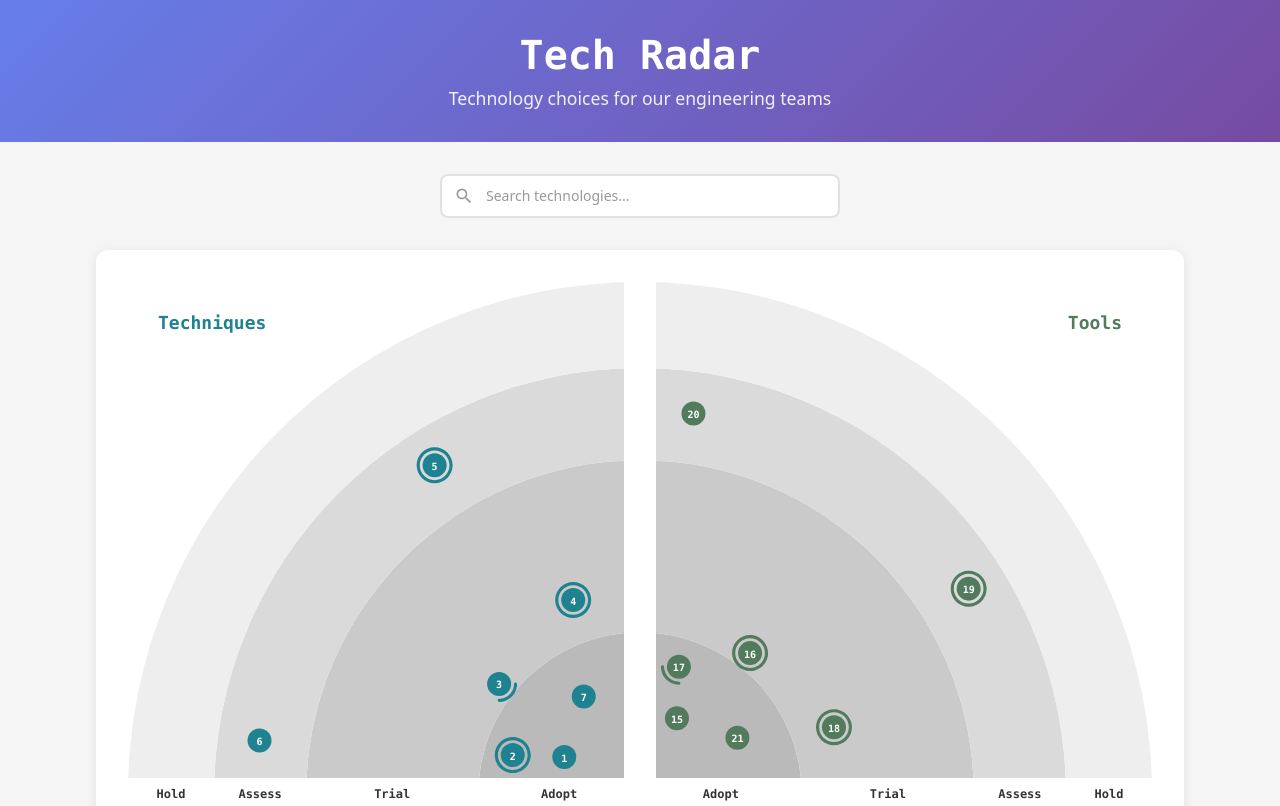
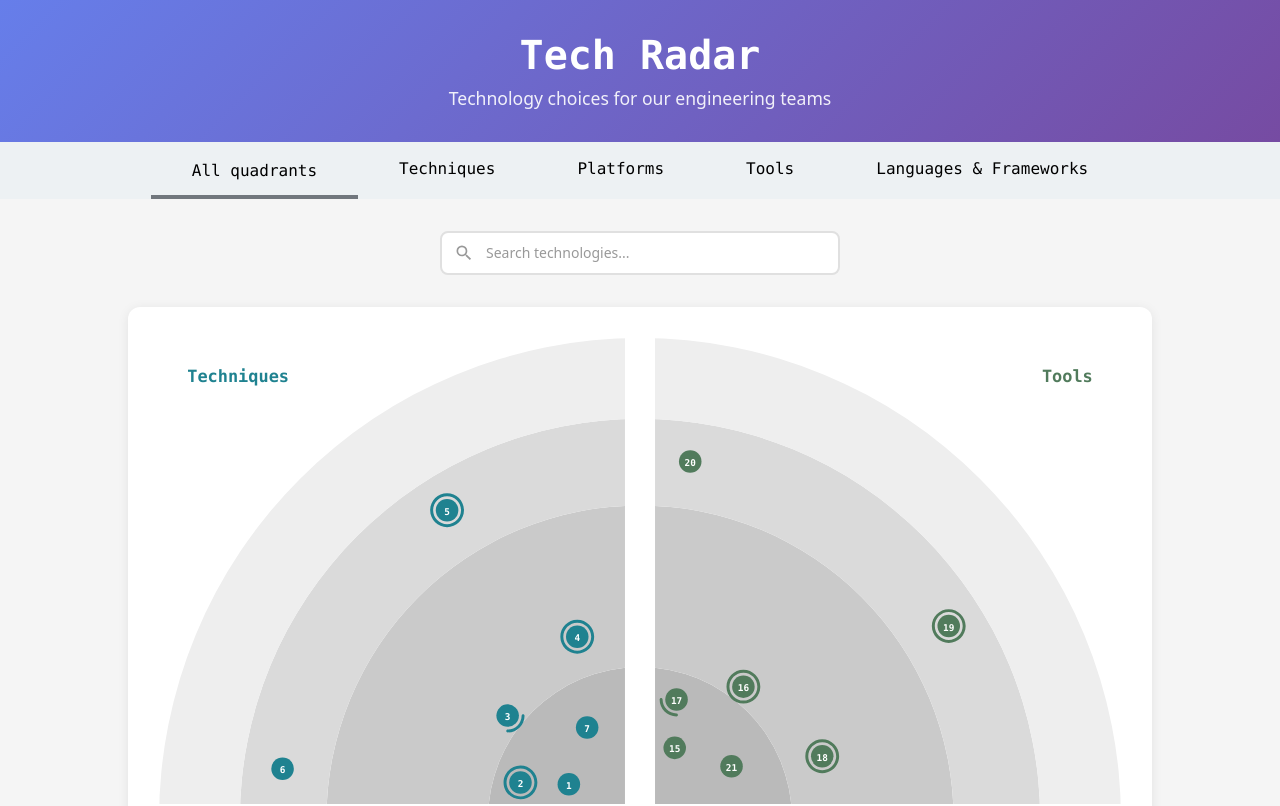
Before and after one commit to caiokf/homepage, a Vue app: page / in a window 1280 px wide. Shown: the top 806 px of the page. Built offline with nearby package versions, Linux system fonts and the light colour scheme.

Commit message:
feat(radar): add radar animation

```diff
--- a/src/App.vue
+++ b/src/App.vue
@@ -4,6 +4,14 @@
       <h1>Tech Radar</h1>
       <p class="subtitle">Technology choices for our engineering teams</p>
     </header>
+
+    <!-- Quadrant navigation tabs -->
+    <RadarHeader
+      v-if="radar"
+      :radar="radar"
+      :selected-quadrant="selectedQuadrant"
+      @select="handleQuadrantSelected"
+    />
 
     <div v-if="radar" class="main-content">
       <!-- Search bar -->
@@ -12,18 +20,38 @@
       </div>
 
       <!-- Main radar and table container -->
-      <main class="radar-layout" :class="{ 'has-selection': selectedQuadrant }">
-        <div class="radar-wrapper">
+      <main class="radar-layout" :class="layoutClasses">
+        <!-- Table on LEFT (for first/second quadrants - radar moves right) -->
+        <div
+          v-if="selectedQuadrant && selectedQuadrantConfig && isRadarOnRight"
+          class="table-wrapper table-left"
+        >
+          <QuadrantTable
+            :quadrant-name="selectedQuadrantConfig.quadrant?.name || ''"
+            :quadrant-order="selectedQuadrant"
+            :blips="selectedQuadrantBlips"
+            :highlighted-blip-id="hoveredBlipId"
+            @blip-hover="handleTableBlipHover"
+            @blip-click="handleBlipSelected"
+          />
+        </div>
+
+        <div class="radar-wrapper" :style="radarWrapperStyle">
           <TechRadar
             ref="techRadarRef"
             :radar="radar"
+            :selected-quadrant="selectedQuadrant"
             @quadrant-selected="handleQuadrantSelected"
             @blip-selected="handleBlipSelected"
             @blip-hovered="handleBlipHovered"
           />
         </div>
 
-        <div v-if="selectedQuadrant && selectedQuadrantConfig" class="table-wrapper">
+        <!-- Table on RIGHT (for third/fourth quadrants - radar moves left) -->
+        <div
+          v-if="selectedQuadrant && selectedQuadrantConfig && !isRadarOnRight"
+          class="table-wrapper table-right"
+        >
           <QuadrantTable
             :quadrant-name="selectedQuadrantConfig.quadrant?.name || ''"
             :quadrant-order="selectedQuadrant"
@@ -52,6 +80,7 @@ import TechRadar from './components/TechRadar.vue'
 import QuadrantTable from './components/QuadrantTable.vue'
 import RadarLegend from './components/RadarLegend.vue'
 import RadarSearch from './components/RadarSearch.vue'
+import RadarHeader from './components/RadarHeader.vue'
 import { createRadarFromData } from './data/radar-factory'
 import { sampleRadarData } from './data/sample-data'
 import { Radar } from './models/radar'
@@ -93,6 +122,34 @@ const selectedQuadrantBlips = computed<PositionedBlip[]>(() => {
   }
 
   return selectedQuadrantConfig.value.quadrant.calculateBlipPositions(geometry)
+})
+
+// Determine if radar should move to the right (first/second quadrants selected)
+// First/Second quadrants are on LEFT side of radar, so radar moves RIGHT, table on LEFT
+// Third/Fourth quadrants are on RIGHT side of radar, so radar moves LEFT, table on RIGHT
+const isRadarOnRight = computed(() => {
+  return selectedQuadrant.value === 'first' || selectedQuadrant.value === 'second'
+})
+
+// Layout classes for the radar-layout container
+const layoutClasses = computed(() => ({
+  'has-selection': !!selectedQuadrant.value,
+  'table-on-left': isRadarOnRight.value,
+  'table-on-right': selectedQuadrant.value && !isRadarOnRight.value,
+}))
+
+// Radar wrapper style - changes width when quadrant is selected
+const radarWrapperStyle = computed(() => {
+  if (!selectedQuadrant.value) {
+    return {
+      width: '1024px',
+    }
+  }
+
+  // Shrink to 0.6 of original width (614px)
+  return {
+    width: '614px',
+  }
 })
 
 function handleQuadrantSelected(order: QuadrantOrder | null) {
@@ -167,13 +224,12 @@ header .subtitle {
 
 .radar-layout {
   display: flex;
-  gap: 2rem;
+  gap: 0;
   justify-content: center;
   align-items: flex-start;
-}
-
-.radar-layout.has-selection {
-  flex-wrap: wrap;
+  /* Container stays at original radar size (1024px + padding) */
+  width: 1056px; /* 1024 + 2*16px padding */
+  margin: 0 auto;
 }
 
 .radar-wrapper {
@@ -181,13 +237,52 @@ header .subtitle {
   border-radius: 12px;
   padding: 1rem;
   box-shadow: 0 2px 12px rgba(0, 0, 0, 0.08);
+  transition: width 1s ease;
+  flex-shrink: 0;
+  box-sizing: border-box;
 }
 
 .table-wrapper {
-  flex: 0 0 400px;
-  max-width: 400px;
+  /* Table is 0.4 of 1024px = 410px */
+  width: 410px;
+  flex-shrink: 0;
   max-height: 80vh;
   overflow-y: auto;
+  overflow-x: hidden;
+  box-sizing: border-box;
+  animation: slideIn 1s ease;
+}
+
+.table-wrapper.table-left {
+  order: -1;
+  animation-name: slideInFromLeft;
+}
+
+.table-wrapper.table-right {
+  order: 1;
+  animation-name: slideInFromRight;
+}
+
+@keyframes slideInFromLeft {
+  from {
+    opacity: 0;
+    transform: translateX(-50px);
+  }
+  to {
+    opacity: 1;
+    transform: translateX(0);
+  }
+}
+
+@keyframes slideInFromRight {
+  from {
+    opacity: 0;
+    transform: translateX(50px);
+  }
+  to {
+    opacity: 1;
+    transform: translateX(0);
+  }
 }
 
 .loading {
--- a/src/components/QuadrantTable.vue
+++ b/src/components/QuadrantTable.vue
@@ -60,6 +60,8 @@ function handleBlipClick(blip: PositionedBlip) {
   border-radius: 8px;
   box-shadow: 0 2px 8px rgba(0, 0, 0, 0.1);
   overflow: hidden;
+  width: 100%;
+  box-sizing: border-box;
 }
 
 .quadrant-title {
--- /dev/null
+++ b/src/components/RadarHeader.vue
@@ -0,0 +1,152 @@
+<template>
+  <nav class="radar-header">
+    <ul class="radar-header__list">
+      <li
+        :class="['radar-header__item', { 'active-item': !selectedQuadrant }]"
+      >
+        <button
+          class="radar-header__button"
+          @click="$emit('select', null)"
+        >
+          All quadrants
+        </button>
+      </li>
+      <li
+        v-for="quadrant in quadrants"
+        :key="quadrant.order"
+        :class="['radar-header__item', quadrant.order, { 'active-item': selectedQuadrant === quadrant.order }]"
+      >
+        <button
+          class="radar-header__button"
+          @click="$emit('select', quadrant.order)"
+        >
+          {{ quadrant.quadrant?.name }}
+        </button>
+      </li>
+    </ul>
+  </nav>
+</template>
+
+<script setup lang="ts">
+import { computed } from 'vue'
+import type { Radar } from '../models/radar'
+import type { QuadrantOrder } from '../config/radar-config'
+
+const props = defineProps<{
+  radar: Radar
+  selectedQuadrant: QuadrantOrder | null
+}>()
+
+defineEmits<{
+  (e: 'select', quadrant: QuadrantOrder | null): void
+}>()
+
+const quadrants = computed(() => props.radar.quadrants)
+</script>
+
+<style scoped>
+.radar-header {
+  width: 100%;
+  background-color: #edf1f3;
+  display: flex;
+  justify-content: center;
+  min-height: 56px;
+}
+
+.radar-header__list {
+  display: flex;
+  flex-direction: row;
+  justify-content: center;
+  align-items: center;
+  list-style: none;
+  margin: 0;
+  padding: 0;
+  height: 100%;
+}
+
+.radar-header__item {
+  display: inline-flex;
+  align-items: center;
+  justify-content: center;
+  height: 100%;
+  box-sizing: border-box;
+  font-size: 16px;
+  border-bottom: 4px solid transparent;
+}
+
+.radar-header__item.active-item {
+  font-weight: bold;
+  pointer-events: none;
+  padding-top: 4px;
+}
+
+/* Active state border colors */
+.radar-header__item.active-item {
+  border-color: #71777d;
+}
+
+.radar-header__item.first.active-item {
+  border-color: var(--quadrant-first);
+}
+
+.radar-header__item.second.active-item {
+  border-color: var(--quadrant-second);
+}
+
+.radar-header__item.third.active-item {
+  border-color: var(--quadrant-third);
+}
+
+.radar-header__item.fourth.active-item {
+  border-color: var(--quadrant-fourth);
+}
+
+.radar-header__item:not(.active-item):hover {
+  color: #bd4257;
+  text-decoration: underline;
+  text-underline-offset: 6px;
+}
+
+.radar-header__item:not(.active-item):hover .radar-header__button {
+  color: #bd4257;
+}
+
+.radar-header__button {
+  text-decoration: none;
+  border: none;
+  font-family: var(--font-mono);
+  font-size: inherit;
+  cursor: pointer;
+  background-color: transparent;
+  padding: 15px 40px;
+  margin: 0 1px;
+  white-space: nowrap;
+  overflow: hidden;
+  text-overflow: ellipsis;
+}
+
+@media (max-width: 1024px) {
+  .radar-header__list {
+    flex-wrap: wrap;
+  }
+
+  .radar-header__button {
+    padding: 12px 20px;
+  }
+}
+
+@media (max-width: 600px) {
+  .radar-header__list {
+    flex-direction: column;
+  }
+
+  .radar-header__item {
+    width: 100%;
+    border-bottom: 1px solid #d5d9db;
+  }
+
+  .radar-header__item.active-item {
+    border-bottom-width: 4px;
+  }
+}
+</style>
--- a/src/components/TechRadar.vue
+++ b/src/components/TechRadar.vue
@@ -1,14 +1,5 @@
 <template>
   <div class="tech-radar" :class="{ 'quadrant-selected': selectedQuadrant }">
-    <!-- Back button when quadrant is selected -->
-    <button
-      v-if="selectedQuadrant"
-      class="back-button"
-      @click="deselectQuadrant"
-    >
-      &larr; Back to full radar
-    </button>
-
     <svg
       ref="svgRef"
       :width="svgWidth"
@@ -212,6 +203,7 @@ import {
 
 const props = defineProps<{
   radar: Radar;
+  selectedQuadrant: QuadrantOrder | null;
 }>();
 
 const emit = defineEmits<{
@@ -224,26 +216,21 @@ const svgRef = ref<SVGSVGElement | null>(null);
 const tooltipRef = ref<HTMLDivElement | null>(null);
 const hoveredBlip = ref<PositionedBlip | null>(null);
 const mousePosition = ref({ x: 0, y: 0 });
-const selectedQuadrant = ref<QuadrantOrder | null>(null);
 
 const radarSize = computed(() => graphConfig.radarSize);
 const quadrantSize = computed(() => graphConfig.quadrantSize);
 
-// SVG dimensions change based on selection
-const svgWidth = computed(() =>
-  selectedQuadrant.value ? quadrantSize.value * 2 : radarSize.value
-);
-const svgHeight = computed(() =>
-  selectedQuadrant.value ? quadrantSize.value * 2 : radarSize.value
-);
+// SVG dimensions - responsive, fills container
+const svgWidth = '100%';
+const svgHeight = '100%';
 
 const viewBox = computed(() => {
-  if (!selectedQuadrant.value) {
+  if (!props.selectedQuadrant) {
     return `0 0 ${radarSize.value} ${radarSize.value}`;
   }
   // When zoomed, show just the selected quadrant (half the radar in each dimension)
   const offset = getZoomedViewBoxOffset(
-    selectedQuadrant.value,
+    props.selectedQuadrant,
     radarSize.value
   );
   const zoomSize = radarSize.value / 2;
@@ -291,10 +278,10 @@ function getQuadrantTransform(_order: QuadrantOrder): string {
 }
 
 function getQuadrantStyle(order: QuadrantOrder): CSSProperties {
-  if (!selectedQuadrant.value) {
+  if (!props.selectedQuadrant) {
     return {};
   }
-  if (selectedQuadrant.value === order) {
+  if (props.selectedQuadrant === order) {
     return {};
   }
   return { opacity: 0, pointerEvents: "none" };
@@ -345,14 +332,8 @@ function getRingLabelsOnSeparators() {
 
 // Quadrant selection
 function selectQuadrant(order: QuadrantOrder) {
-  if (selectedQuadrant.value) return; // Already zoomed, don't re-zoom
-  selectedQuadrant.value = order;
+  if (props.selectedQuadrant) return; // Already zoomed, don't re-zoom
   emit("quadrant-selected", order);
-}
-
-function deselectQuadrant() {
-  selectedQuadrant.value = null;
-  emit("quadrant-selected", null);
 }
 
 // Tooltip positioning
@@ -396,32 +377,14 @@ onUnmounted(() => {
 <style scoped>
 .tech-radar {
   position: relative;
-  display: inline-block;
+  width: 100%;
+  aspect-ratio: 1;
 }
 
 .radar-svg {
   display: block;
-  transition: width 0.5s ease, height 0.5s ease;
-}
-
-/* Back button */
-.back-button {
-  position: absolute;
-  top: 10px;
-  left: 10px;
-  padding: 8px 16px;
-  background: #163c4d;
-  color: white;
-  border: none;
-  border-radius: 4px;
-  cursor: pointer;
-  font-size: 14px;
-  z-index: 10;
-  transition: background 0.2s ease;
-}
-
-.back-button:hover {
-  background: #1f5266;
+  width: 100%;
+  height: 100%;
 }
 
 /* Quadrant group transitions */
```
